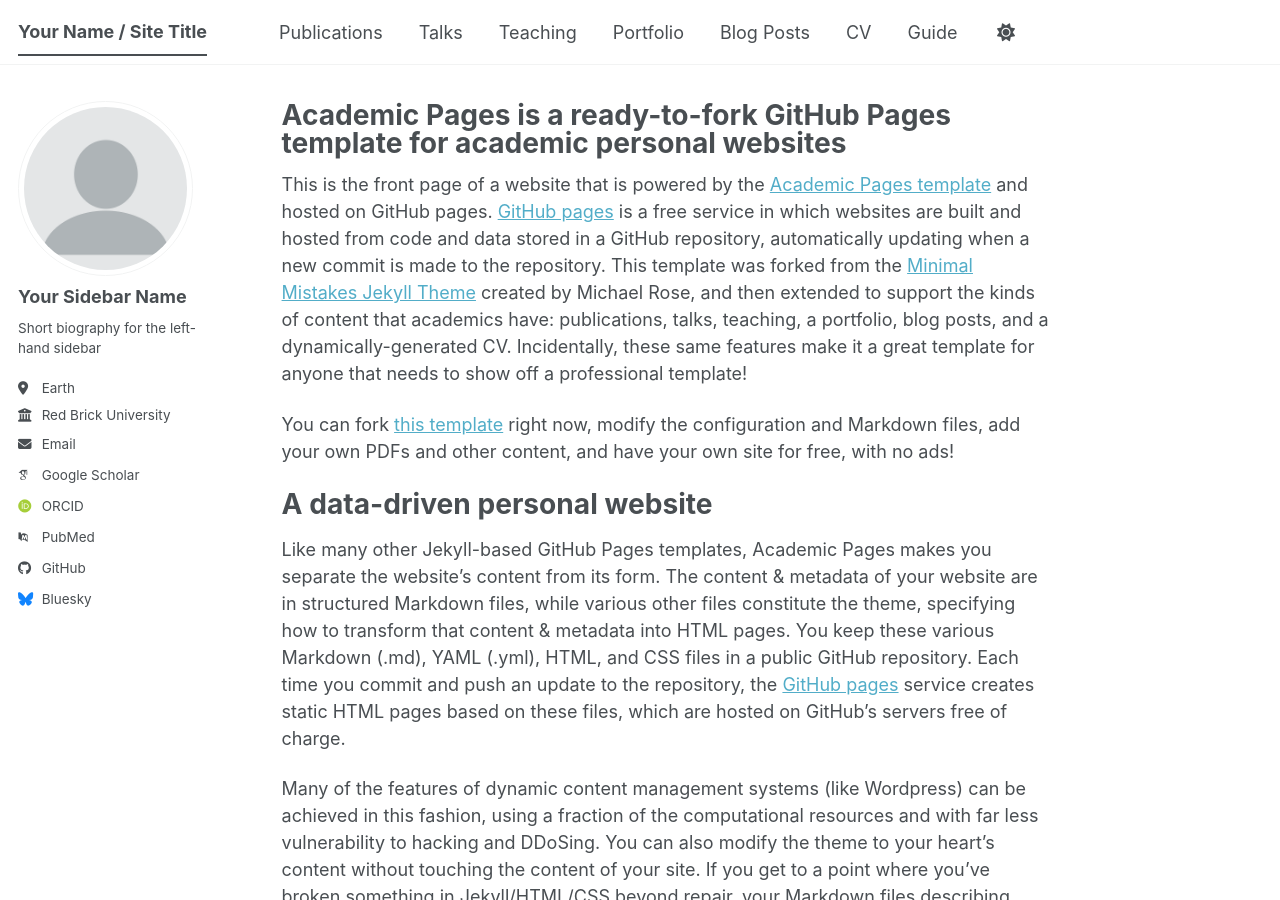
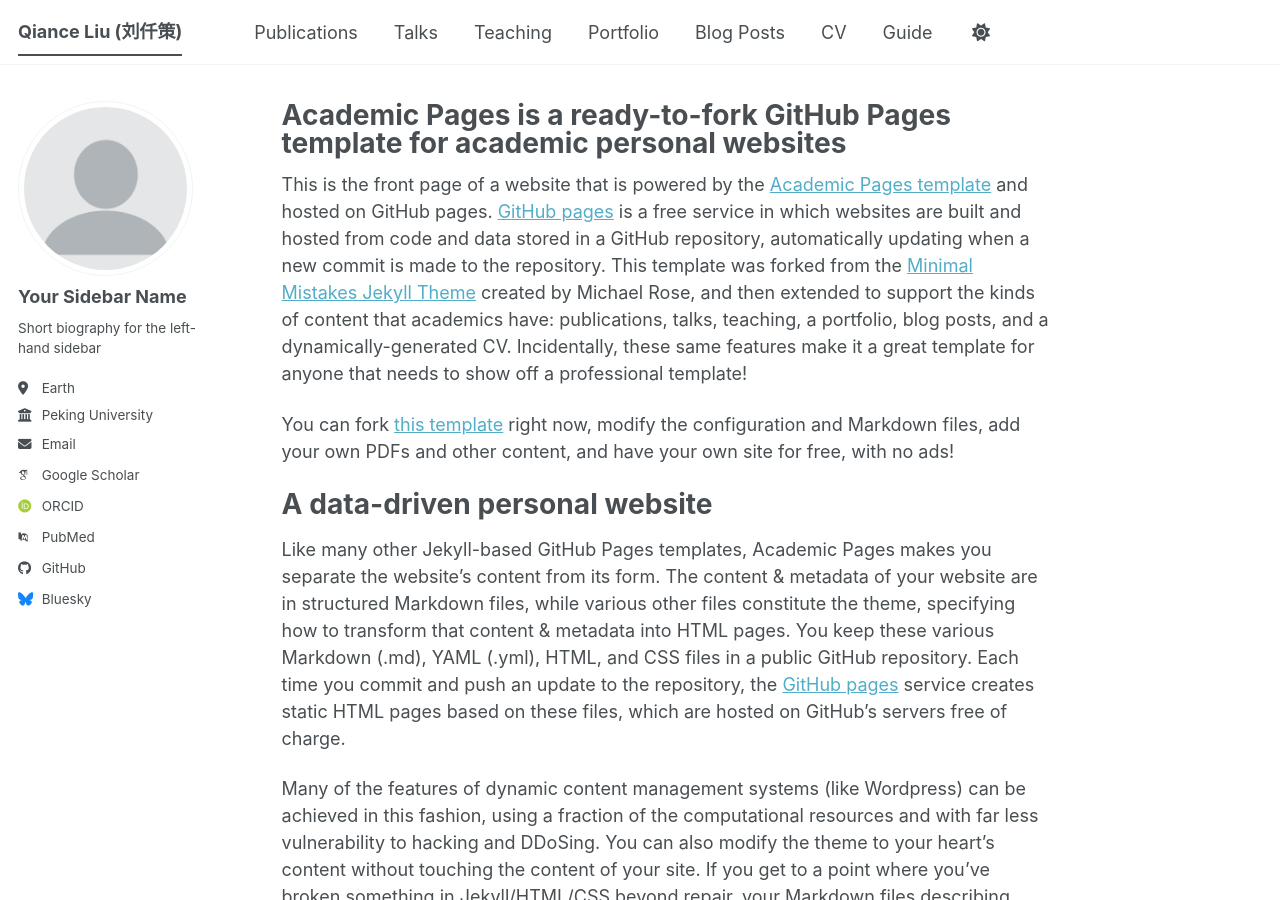
Before and after one commit to QianceLIU/qianceliu.github.io, a Jekyll site: the page built from _pages/about.md, in a window 1280 px wide and 900 px high. Built offline with Jekyll 4.4.1, drawn with Linux system fonts in a browser that asks for light colours; some web fonts are replaced; a script bundle is joined from its source files by our own code; library files that are not in the unit come from our copies.

Commit message:
Update _config.yml

```diff
--- a/_config.yml
+++ b/_config.yml
@@ -9,11 +9,11 @@
 # Basic Site Settings
 locale                   : "en-US"
 site_theme               : "default" # The available themes options are "default", "air", "sunrise", "mint", "dirt" and "contrast"
-title                    : "Your Name / Site Title"
+title                    : "Qiance Liu (刘仟策)"
 title_separator          : "-"
 name                     : &name "Your Name"
 description              : &description "Your Name's academic portfolio"   # Update this with a general description of your site, this is the default if not overridden by a page
-url                      : https://academicpages.github.io # The base hostname & protocol for your site e.g. "https://[your GitHub username].github.io",
+url                      : https://qianceliu.github.io # The base hostname & protocol for your site e.g. "https://[your GitHub username].github.io",
                                                            # or if you already have some other page hosted on Github then use "https://[your GitHub username].github.io/[Your Repo Name]"
 baseurl                  : "" # the subpath of your site, e.g. "/blog"
 repository               : "academicpages/academicpages.github.io"
@@ -28,9 +28,9 @@
   pronouns         : # example: "she/her"
   bio              : "Short biography for the left-hand sidebar"
   location         : "Earth"
-  employer         : "Red Brick University"
+  employer         : "Peking University"
   uri              : # URL
-  email            : "none@example.org"
+  email            : "qianceliu@pku.edu.cn"
 
   # Academic websites
   academia         : # URL
```
